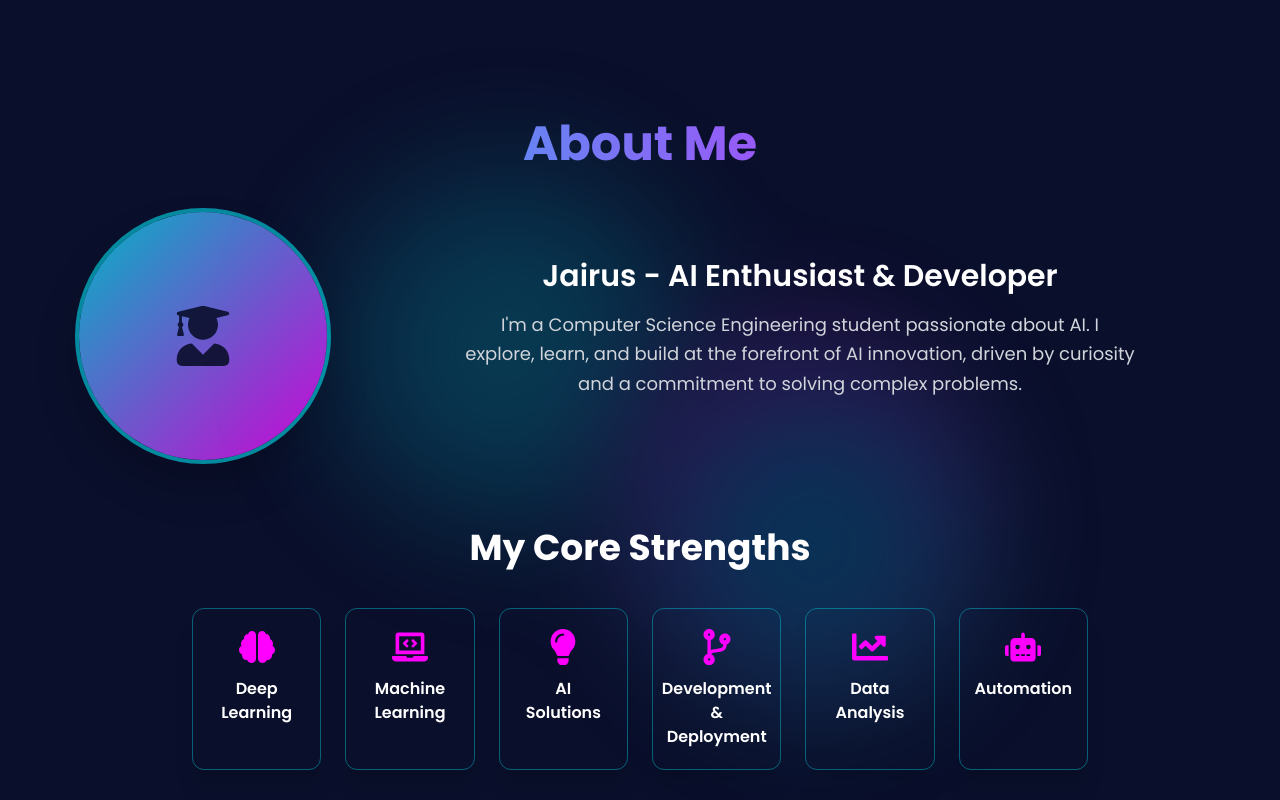
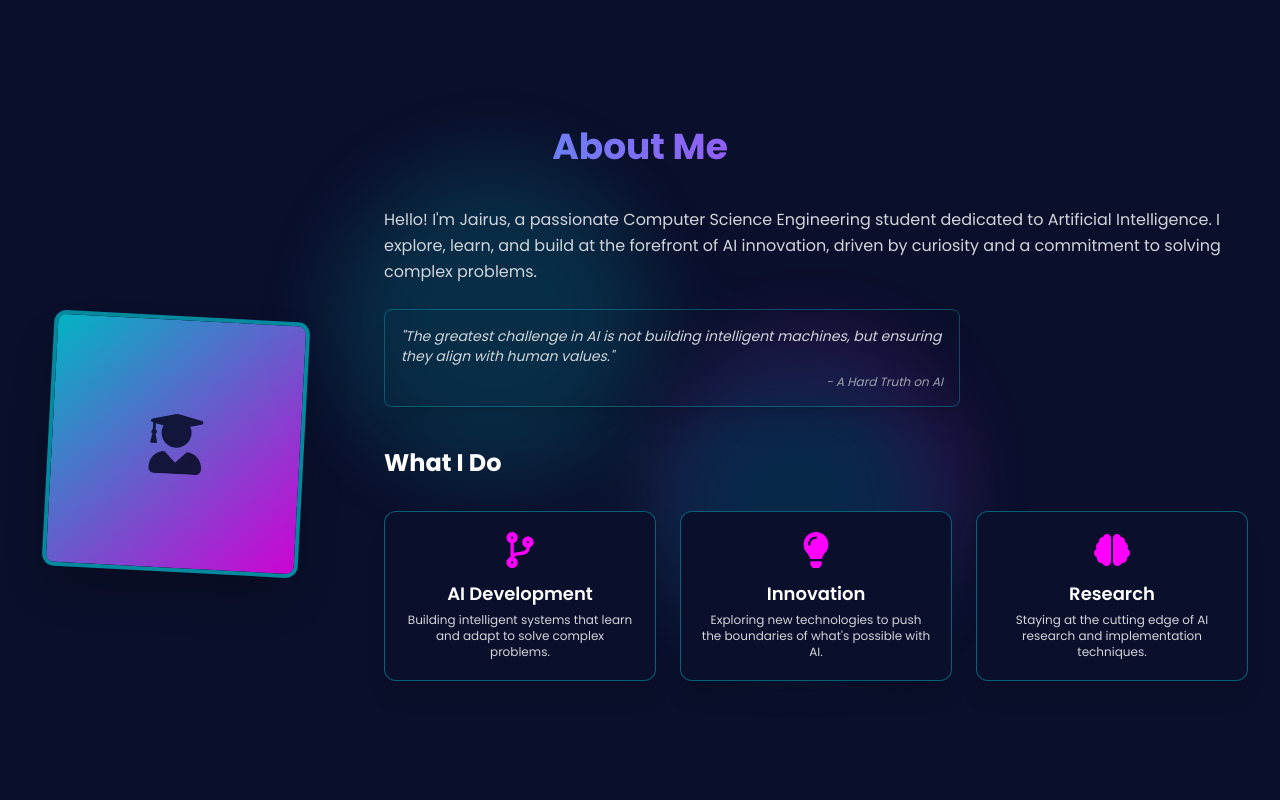
Before and after one commit to jruzz67/neu_portfolio, a React (Vite) app: page / in a window 1280 px wide. Shown: the part 840-1640 px from the top of the page. Built offline with nearby package versions, Linux system fonts and the light colour scheme.

Commit message:
About & Footer Update

```diff
--- a/src/components/layout/Footer.jsx
+++ b/src/components/layout/Footer.jsx
@@ -1,33 +1,110 @@
 import React from 'react';
+import { motion } from 'framer-motion'; // Import motion for animations
+// Import specific icons from react-icons/fa
+import { FaLinkedinIn, FaTwitter, FaEnvelope, FaGithub } from 'react-icons/fa'; // Added FaGithub for consistency
 
 function Footer() {
+  // Animation variants for footer elements
+  const itemVariants = {
+    hidden: { opacity: 0, y: 20 },
+    visible: { opacity: 1, y: 0, transition: { duration: 0.6, ease: 'easeOut' } },
+  };
+
+  // Animation variants for social icons
+  const iconVariants = {
+    hover: { scale: 1.2, color: 'var(--color-ai-accent, #00ddeb)' }, // Scale up and change color on hover
+    tap: { scale: 0.9 }, // Subtle press effect
+  };
+
   return (
-    <footer className="p-6 bg-gradient-to-r from-ai-dark to-ai-dark/70 text-center text-white shadow-inner flex justify-between items-center glow-effect"
+    // Reduced padding, adjusted gradient, flex layout with reduced gap
+    <motion.footer
+      // Reduced vertical padding (py- classes)
+      className="py-4 px-6 md:py-6 md:px-8 bg-gradient-to-r from-ai-dark to-ai-dark/80 text-center text-white shadow-inner flex flex-col md:flex-row justify-between items-center gap-4 md:gap-6" // Reduced padding and gap
+      initial="hidden"
+      whileInView="visible" // Animate when footer comes into view
+      viewport={{ once: true, amount: 0.3 }} // Trigger animation when 30% visible
+      variants={itemVariants} // Apply item animation to the whole footer container
       style={{
-        boxShadow: '0 0 15px rgba(0, 221, 235, 0.3)', // Subtle glow around the footer
-      }}>
-      <div className="text-lg glow-text">Jarius Raj Singh</div>
-      <div className="text-lg glow-text">© 2025 All rights reserved.</div>
-      <div className="flex space-x-4">
-        <a href="https://www.linkedin.com/in/your-profile" target="_blank" rel="noopener noreferrer" className="text-ai-blue hover:text-ai-accent text-2xl glow-text">
-          <i className="fab fa-linkedin"></i>
-        </a>
-        <a href="https://twitter.com/your-profile" target="_blank" rel="noopener noreferrer" className="text-ai-blue hover:text-ai-accent text-2xl glow-text">
-          <i className="fab fa-x-twitter"></i>
-        </a>
-        <a href="mailto:your-email@gmail.com" target="_blank" rel="noopener noreferrer" className="text-ai-blue hover:text-ai-accent text-2xl glow-text">
-          <i className="fas fa-envelope"></i>
-        </a>
-      </div>
+        boxShadow: '0 0 15px rgba(0, 221, 235, 0.3)', // Reduced prominent glow around the footer
+      }}
+    >
+      {/* Portfolio Title */}
+      <motion.div className="text-lg md:text-xl font-bold text-ai-blue glow-text" variants={itemVariants}> {/* Reduced font size */}
+        Jarius Raj Singh
+      </motion.div>
+
+      {/* Copyright Info */}
+      <motion.div className="text-sm md:text-base text-gray-400" variants={itemVariants}> {/* Reduced font size */}
+        © 2025 All rights reserved.
+      </motion.div>
+
+      {/* Social Icons */}
+      <motion.div className="flex space-x-4 text-xl md:text-2xl" variants={itemVariants}> {/* Reduced icon size and spacing */}
+        {/* LinkedIn Icon */}
+        <motion.a
+          href="https://www.linkedin.com/in/your-profile" // Replace with your actual LinkedIn profile link
+          target="_blank"
+          rel="noopener noreferrer"
+          className="text-ai-blue/70 hover:text-ai-accent transition-colors duration-300" // Styled link
+          variants={iconVariants} // Apply icon animation variants
+          whileHover="hover" // Apply hover animation
+          whileTap="tap" // Apply tap animation
+          aria-label="LinkedIn Profile" // Added accessibility label
+        >
+          <FaLinkedinIn /> {/* Using React Icon component */}
+        </motion.a>
+        {/* Twitter Icon */}
+        <motion.a
+          href="https://twitter.com/your-handle" // Replace with your actual Twitter handle link
+          target="_blank"
+          rel="noopener noreferrer"
+          className="text-ai-blue/70 hover:text-ai-accent transition-colors duration-300" // Styled link
+          variants={iconVariants} // Apply icon animation variants
+          whileHover="hover" // Apply hover animation
+          whileTap="tap" // Apply tap animation
+          aria-label="Twitter Profile" // Added accessibility label
+        >
+          <FaTwitter /> {/* Using React Icon component */}
+        </motion.a>
+        {/* GitHub Icon (Added as it's common in portfolios) */}
+         <motion.a
+           href="https://github.com/your-username" // Replace with your actual GitHub username link
+           target="_blank"
+           rel="noopener noreferrer"
+           className="text-ai-blue/70 hover:text-ai-accent transition-colors duration-300" // Styled link
+           variants={iconVariants} // Apply icon animation variants
+           whileHover="hover" // Apply hover animation
+           whileTap="tap" // Apply tap animation
+           aria-label="GitHub Profile" // Added accessibility label
+         >
+           <FaGithub /> {/* Using React Icon component */}
+         </motion.a>
+        {/* Email Icon */}
+        <motion.a
+          href="mailto:your-email@gmail.com" // Replace with your actual email address
+          target="_blank"
+          rel="noopener noreferrer"
+          className="text-ai-blue/70 hover:text-ai-accent transition-colors duration-300" // Styled link
+          variants={iconVariants} // Apply icon animation variants
+          whileHover="hover" // Apply hover animation
+          whileTap="tap" // Apply tap animation
+          aria-label="Email Address" // Added accessibility label
+        >
+          <FaEnvelope /> {/* Using React Icon component */}
+        </motion.a>
+      </motion.div>
+
+      {/* Custom CSS for glow effects (can be moved to global CSS if preferred) */}
       <style>{`
         .glow-effect {
-          box-shadow: 0 0 15px rgba(0, 221, 235, 0.3); /* Consistent glow effect */
+          box-shadow: 0 0 15px rgba(0, 221, 235, 0.3); /* Reduced glow intensity */
         }
         .glow-text {
-          text-shadow: 0 0 5px rgba(0, 221, 235, 0.5); /* Glow effect on text */
+          text-shadow: 0 0 6px rgba(0, 221, 235, 0.5); /* Reduced glow intensity on text */
         }
       `}</style>
-    </footer>
+    </motion.footer>
   );
 }
 
--- a/src/components/sections/About.jsx
+++ b/src/components/sections/About.jsx
@@ -1,9 +1,24 @@
 import React from 'react';
 import { motion } from 'framer-motion';
-import { FaBrain, FaLaptopCode, FaLightbulb, FaUserGraduate, FaRocket, FaCodeBranch, FaChartLine, FaRobot } from 'react-icons/fa';
-import { Link } from 'react-router-dom';
+import { FaBrain, FaLaptopCode, FaLightbulb, FaUserGraduate, FaRocket, FaCodeBranch, FaChartLine, FaRobot, FaUser } from 'react-icons/fa'; // Using relevant icons
 
-const About = () => {
+// Placeholder for your image or 3D avatar
+const ProfileImage = () => (
+  <motion.div
+    // Image size kept as requested, adjusted margin for desktop alignment
+    className="w-48 h-48 md:w-56 md:h-56 lg:w-64 lg:h-64 rounded-xl overflow-hidden shadow-2xl border-4 border-ai-blue/60 mx-auto md:mx-0 mb-6 md:mb-0 transform rotate-3 hover:rotate-0 transition-transform duration-500 ease-in-out cursor-pointer flex-shrink-0"
+    // Removed variants and initial/whileInView here to be controlled by the parent containerVariants
+  >
+    {/* Replace with your actual image or a placeholder. For a tech look, an abstract graphic or stylized avatar works too. */}
+    {/* <img src={profileImage} alt="Jairus" className="w-full h-full object-cover" /> */}
+    {/* Placeholder with gradient background and icon */}
+    <div className="w-full h-full bg-gradient-to-br from-ai-blue/80 to-ai-accent/80 flex items-center justify-center">
+      <FaUserGraduate className="text-6xl text-ai-dark opacity-90" />
+    </div>
+  </motion.div>
+);
+
+// --- Animation Variants ---
 const sectionVariants = {
     hidden: { opacity: 0, y: 50 },
     visible: {
@@ -13,113 +28,156 @@ const About = () => {
     },
 };
 
-  const itemVariants = {
-    hidden: { opacity: 0, y: 20 },
-    visible: { opacity: 1, y: 0, transition: { duration: 0.6, ease: 'easeOut' } },
+// Animation variants for the main content container (staggers children)
+const containerVariants = {
+    hidden: { opacity: 0 },
+    visible: {
+      opacity: 1,
+      transition: {
+        staggerChildren: 0.2, // Stagger animation for direct children
+      },
+    },
 };
 
-  const skillVariants = {
-    hidden: { opacity: 0, scale: 0.8, rotateY: 90 },
+// Animation variants for individual items/blocks within the container
+const itemVariants = {
+    hidden: { opacity: 0, y: 20 }, // Reduced y offset
+    visible: { opacity: 1, y: 0, transition: { duration: 0.6, ease: 'easeOut' } }, // Reduced duration
+};
+
+// Animation variants for the individual cards in the "What I Do" section
+const whatIDoCardVariants = {
+    hidden: { opacity: 0, scale: 0.8 },
     visible: (i) => ({
         opacity: 1,
         scale: 1,
-      rotateY: 0,
         transition: {
-        delay: i * 0.08,
+            delay: i * 0.08, // Slightly faster stagger delay
             type: 'spring',
-        stiffness: 250,
-        damping: 20,
+            stiffness: 250, // Adjusted stiffness
+            damping: 20, // Adjusted damping
         },
     }),
     hover: {
-        y: -10,
-        boxShadow: '0 12px 25px rgba(0, 221, 235, 0.4)',
+        y: -6, // Reduced lift on hover
+        boxShadow: '0 8px 16px rgba(255, 0, 150, 0.3)', // Reduced glow intensity
         borderColor: 'var(--color-ai-accent, #00ddeb)',
         transition: { duration: 0.3, ease: 'easeInOut' }
     },
     tap: { scale: 0.95 },
 };
 
-  const coreStrengths = [
-    { icon: <FaBrain className="text-ai-accent" />, text: "Deep Learning" },
-    { icon: <FaLaptopCode className="text-ai-accent" />, text: "Machine Learning" },
-    { icon: <FaLightbulb className="text-ai-accent" />, text: "AI Solutions" },
-    { icon: <FaCodeBranch className="text-ai-accent" />, text: "Development & Deployment" },
-    { icon: <FaChartLine className="text-ai-accent" />, text: "Data Analysis" },
-    { icon: <FaRobot className="text-ai-accent" />, text: "Automation" },
+// --- What I Do Card Data ---
+const whatIDoCardsData = [
+    { icon: <FaCodeBranch />, title: "AI Development", description: "Building intelligent systems that learn and adapt to solve complex problems." },
+    { icon: <FaLightbulb />, title: "Innovation", description: "Exploring new technologies to push the boundaries of what's possible with AI." },
+    { icon: <FaBrain />, title: "Research", description: "Staying at the cutting edge of AI research and implementation techniques." },
 ];
 
-  const ProfileImage = () => (
-    <motion.div
-      className="w-48 h-48 md:w-60 md:h-60 lg:w-64 lg:h-64 rounded-full overflow-hidden shadow-2xl border-4 border-ai-blue/60 mx-auto mb-8 md:mb-0 transform rotate-3 hover:rotate-0 transition-transform duration-500 ease-in-out cursor-pointer"
-      variants={itemVariants}
-      initial="hidden"
-      whileInView="visible"
-      viewport={{ once: true, amount: 0.5 }}
-    >
-      <div className="w-full h-full bg-gradient-to-br from-ai-blue/80 to-ai-accent/80 flex items-center justify-center">
-        <FaUserGraduate className="text-6xl text-ai-dark opacity-90" />
-      </div>
-    </motion.div>
-  );
+
+const About = () => {
 
     return (
-    <section id="about" className="relative py-16 md:py-24 bg-ai-dark text-white overflow-hidden font-poppins flex flex-col items-center justify-center min-h-screen">
-      <div className="absolute inset-0 z-0 opacity-20">
-        <div className="absolute top-1/4 left-1/4 w-80 h-80 bg-ai-blue rounded-full mix-blend-hard-light filter blur-3xl animate-blob animation-delay-4000"></div>
-        <div className="absolute bottom-1/4 right-1/4 w-80 h-80 bg-ai-accent rounded-full mix-blend-hard-light filter blur-3xl animate-blob animation-delay-2000"></div>
-        <div className="absolute top-1/2 left-1/2 w-72 h-72 bg-ai-blue rounded-full mix-blend-hard-light filter blur-3xl animate-blob animation-delay-6000 transform -translate-x-1/2 -translate-y-1/2"></div>
+        // Reduced vertical padding to make the section less tall
+        // Added items-center to vertically center the flex container content
+        <section id="about" className="relative py-12 md:py-20 bg-ai-dark text-white overflow-hidden font-poppins flex flex-col items-center justify-center min-h-screen">
+            {/* Subtle background elements - sizes adjusted to fit wider layout */}
+            <div className="absolute inset-0 z-0 opacity-15">
+                <div className="absolute top-1/4 left-1/4 w-72 h-72 bg-ai-blue rounded-full mix-blend-hard-light filter blur-2xl animate-blob animation-delay-4000"></div> {/* Adjusted size */}
+                <div className="absolute bottom-1/4 right-1/4 w-72 h-72 bg-ai-accent rounded-full mix-blend-hard-light filter blur-2xl animate-blob animation-delay-2000"></div> {/* Adjusted size */}
+                <div className="absolute top-1/2 left-1/2 w-64 h-64 bg-ai-blue rounded-full mix-blend-hard-light filter blur-2xl animate-blob animation-delay-6000 transform -translate-x-1/2 -translate-y-1/2"></div> {/* Adjusted size */}
             </div>
 
+            {/* Content Container - Increased max-width to fill horizontal space */}
             <motion.div
-        className="container mx-auto px-4 sm:px-6 lg:px-8 relative z-10 text-center"
-        variants={sectionVariants}
+                className="container mx-auto px-4 sm:px-6 lg:px-8 relative z-10 text-center max-w-screen-xl w-full" // Increased max-width significantly
+                variants={containerVariants} // Use containerVariants here
                 initial="hidden"
                 whileInView="visible"
                 viewport={{ once: true, amount: 0.2 }}
             >
+                {/* Section Title */}
                 <motion.h2
-          className="text-4xl md:text-5xl font-bold mb-8 md:mb-10 text-transparent bg-clip-text bg-gradient-to-r from-ai-blue to-ai-accent"
-          variants={itemVariants}
+                    className="text-3xl md:text-4xl font-bold text-center mb-8 md:mb-10 text-transparent bg-clip-text bg-gradient-to-r from-ai-blue to-ai-accent"
+                    variants={itemVariants} // Apply item animation
                 >
                     About Me
                 </motion.h2>
 
-        <div className="flex flex-col md:flex-row items-center justify-center gap-10 md:gap-16 mb-12 md:mb-16">
-          <motion.div className="flex-shrink-0" variants={itemVariants}>
-            <ProfileImage />
+                {/* Two-Column Layout (Image + Right Column Content) */}
+                {/* Added items-center to vertically center the content in the flex container */}
+                {/* Reduced bottom margin */}
+                <div className="flex flex-col md:flex-row items-center md:items-center gap-8 md:gap-16 mb-10"> {/* Changed md:items-start to md:items-center */}
+                    {/* Left Column: Image */}
+                    {/* Reduced width to give more space to the right column */}
+                    <motion.div className="md:w-1/4 flex flex-col items-center text-center" variants={itemVariants}>
+                        <ProfileImage /> {/* Profile Image Component */}
                     </motion.div>
-          <motion.div className="md:w-2/3 text-center" variants={itemVariants}>
-            <h3 className="text-2xl md:text-3xl font-semibold text-ai-blue-light mb-4">
-              Jairus - AI Enthusiast & Developer
-            </h3>
-            <p className="text-lg text-gray-300 mb-4 leading-relaxed max-w-2xl mx-auto">
-              I'm a Computer Science Engineering student passionate about AI. I explore, learn, and build at the forefront of AI innovation, driven by curiosity and a commitment to solving complex problems.
+
+                    {/* Right Column: About Me Text, Quote, and What I Do */}
+                    {/* Increased width to occupy more horizontal space */}
+                    {/* Removed background, padding, rounded corners, shadow, border for the outer box */}
+                    <motion.div
+                        className="md:w-3/4 text-left"
+                        variants={itemVariants} // Apply item animation
+                    >
+                        {/* Removed Name and Title */}
+                        {/* Removed "Who I Am" heading */}
+
+                        {/* Main About Me text */}
+                        <p className="text-base text-gray-300 mb-6 leading-relaxed">
+                            Hello! I'm Jairus, a passionate Computer Science Engineering student dedicated to Artificial Intelligence. I explore, learn, and build at the forefront of AI innovation, driven by curiosity and a commitment to solving complex problems.
                         </p>
-          </motion.div>
+
+                         {/* Quote with Box UI */}
+                         {/* Added background, padding, rounded corners, shadow, border for the box UI */}
+                         {/* Adjusted max-width to allow it to be wider in the expanded column */}
+                         {/* Adjusted margin top */}
+                         <div className="mt-6 p-4 bg-ai-dark-card rounded-lg shadow-xl border border-ai-blue/30 text-sm text-gray-300 italic max-w-xl mx-auto md:mx-0"> {/* Increased max-width and added box styling */}
+                             "The greatest challenge in AI is not building intelligent machines, but ensuring they align with human values." {/* Updated quote */}
+                             <p className="text-right mt-2 text-gray-400 text-xs">- A Hard Truth on AI</p> {/* Updated quote source */}
                          </div>
 
-        <motion.div variants={itemVariants}>
-          <h3 className="text-3xl md:text-4xl font-bold text-center mb-8 md:mb-10 text-ai-blue-light">
-            My Core Strengths
+                         {/* What I Do Section (Moved inside the right column) */}
+                         {/* Adjusted margin top */}
+                         <div className="mt-10">
+                             <h3 className="text-2xl font-bold text-ai-blue-light mb-8 text-center md:text-left">
+                                 What I Do
                              </h3>
-          <div className="grid grid-cols-2 sm:grid-cols-3 lg:grid-cols-6 gap-4 md:gap-6 max-w-4xl mx-auto">
-            {coreStrengths.map((strength, index) => (
+                             {/* Grid for What I Do Cards - Adjusted columns to fit wider space */}
+                             <div className="grid grid-cols-1 md:grid-cols-3 gap-6 max-w-full md:max-w-none mx-auto">
+                                 {whatIDoCardsData.map((card, index) => (
                                      <motion.div
                                          key={index}
-                className="bg-ai-dark-card p-4 md:p-5 rounded-xl shadow-xl border border-ai-blue/40 flex flex-col items-center text-center hover:shadow-ai-accent/40 hover:border-ai-accent transition-all duration-300 cursor-pointer"
-                variants={skillVariants}
-                custom={index}
-                whileHover="hover"
-                whileTap="tap"
+                                         className="bg-ai-dark p-5 rounded-xl shadow-xl border border-ai-blue/40 flex flex-col items-center text-center hover:shadow-ai-accent/40 hover:border-ai-accent transition-all duration-300 cursor-pointer"
+                                         variants={whatIDoCardVariants} // Apply specific card animation variants
+                                         custom={index} // For stagger delay
+                                         whileHover="hover" // Apply hover animation
+                                         whileTap="tap" // Apply tap animation
                                      >
-                <div className="text-4xl mb-3">{strength.icon}</div>
-                <h4 className="text-sm md:text-base font-semibold text-white">{strength.text}</h4>
+                                         {/* Icon */}
+                                         <div className="text-4xl mb-3 text-ai-accent">{card.icon}</div>
+                                         {/* Title */}
+                                         <h4 className="text-lg font-semibold text-white mb-1">{card.title}</h4>
+                                         {/* Description */}
+                                         <p className="text-xs text-gray-300">{card.description}</p>
                                      </motion.div>
                                  ))}
                              </div>
+                         </div>
                     </motion.div>
+                </div>
             </motion.div>
+             {/*
+             Ensure your Tailwind config has these colors (or similar):
+             ai-dark: '#111827', // Example: Tailwind gray-900
+             ai-dark-card: '#1f2937', // Example: Tailwind gray-800
+             ai-blue: '#3b82f6', // Example: Tailwind blue-500
+             ai-blue-light: '#60a5fa', // Example: Tailwind blue-400
+             ai-accent: '#06b6d4', // Example: Tailwind cyan-500 (or your pink color)
+             ai-accent-light: '#22d3ee', // Example: Tailwind cyan-400 (or a lighter pink)
+             */}
+             {/* Font import and keyframes for blob animation should be global (e.g., in index.css or App.jsx) */}
         </section>
     );
 };
```
Lines whose indentation alone changed are shown as unchanged.
